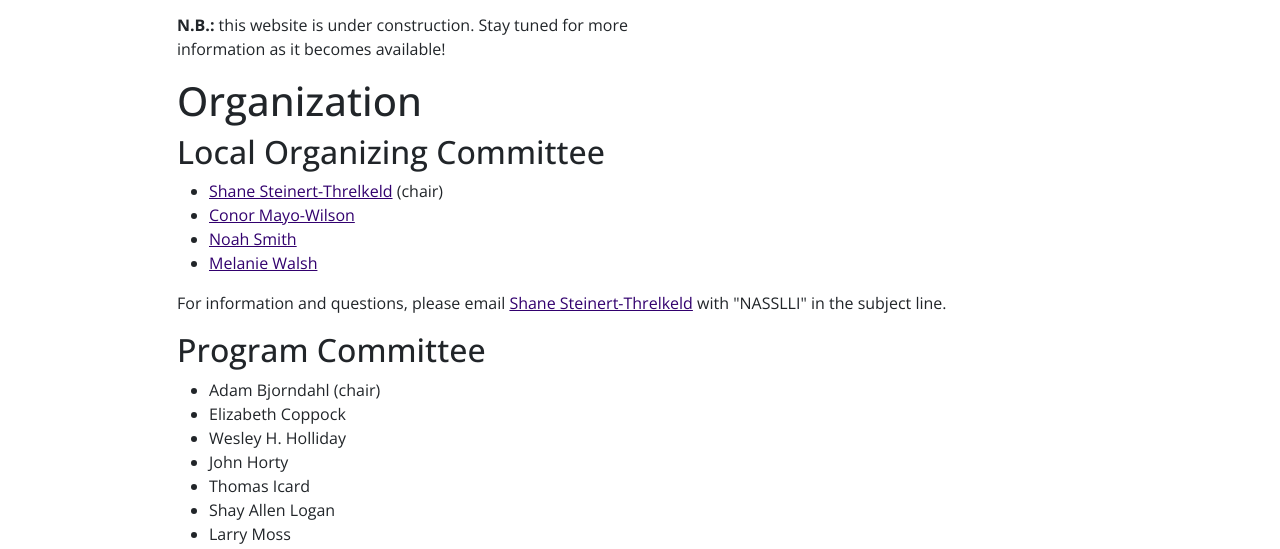
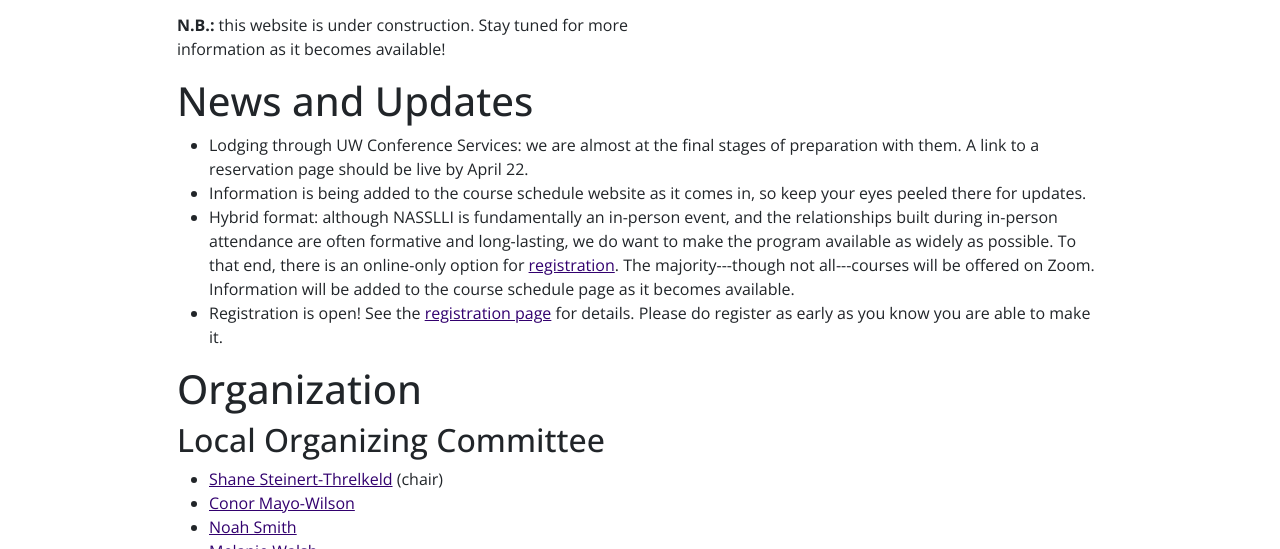
Before and after one commit to shanest/nasslli25, an Eleventy site: page content/index.md in a window 1280 px wide. Shown: the part 571-1120 px from the top of the page. Built offline with nearby package versions, Linux system fonts and the light colour scheme; Eleventy itself is replaced by a stand-in of ours; files that its build step writes are made by us from their sources.

Commit message:
some news updates on home page

```diff
--- a/content/index.md
+++ b/content/index.md
@@ -35,6 +35,13 @@ The North American Summer School in Logic, Language, and Information (NASSLLI) 2
 </div>
 </div>
 
+# News and Updates
+
+- Lodging through UW Conference Services: we are almost at the final stages of preparation with them.  A link to a reservation page should be live by April 22.
+- Information is being added to the course schedule website as it comes in, so keep your eyes peeled there for updates.
+- Hybrid format: although NASSLLI is fundamentally an in-person event, and the relationships built during in-person attendance are often formative and long-lasting, we do want to make the program available as widely as possible. To that end, there is an online-only option for [registration](registration).  The majority---though not all---courses will be offered on Zoom.  Information will be added to the course schedule page as it becomes available.
+- Registration is open!  See the [registration page](registration) for details.  Please do register as early as you know you are able to make it.
+
 # Organization
 
 ## Local Organizing Committee
```
Also changed, not shown: docs/cfp/index.html (+1 -1 lines), docs/index.html (+8 -1 lines), docs/local-info/index.html (+1 -1 lines), docs/registration/index.html (+1 -1 lines), docs/schedule/index.html (+1 -1 lines).
